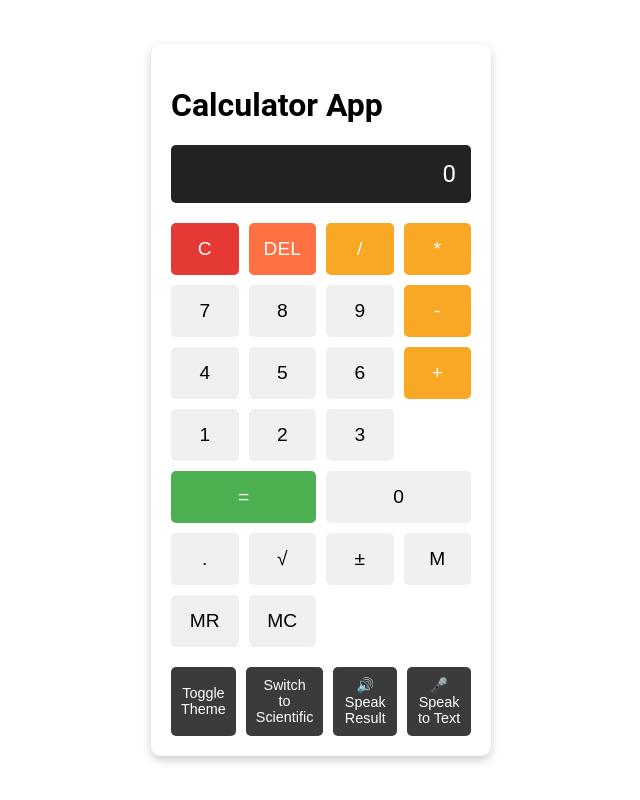
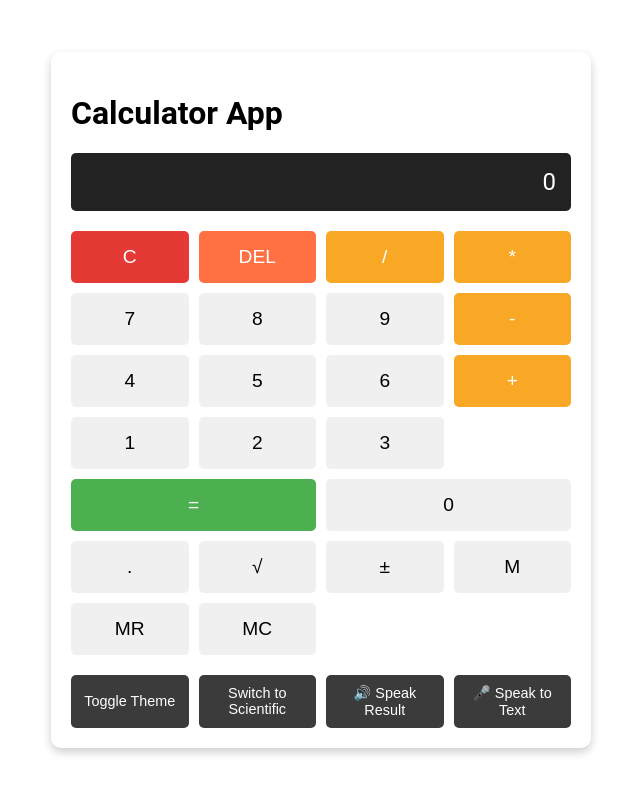
Before and after one commit to Arpita244/Calculator, a React (Create React App) app: page / in a window 1280 px wide. Shown: the whole page, without its empty margins (319-959 px from the left). Built offline with nearby package versions, Linux system fonts and the light colour scheme.

Commit message:
first commit

```diff
--- a/src/App.css
+++ b/src/App.css
@@ -33,7 +33,7 @@ body {
   padding: 20px;  /* Add space around the content */
   border-radius: 10px;  /* Rounded corners */
   box-shadow: 0 4px 10px rgba(0, 0, 0, 0.2);  /* Slight shadow for depth */
-  width: 300px;  /* Set fixed width for the calculator */
+  width: 500px;  /* Set fixed width for the calculator */
   transition: background 0.3s ease, color 0.3s ease;  /* Smooth theme transition */
 }
 
```
